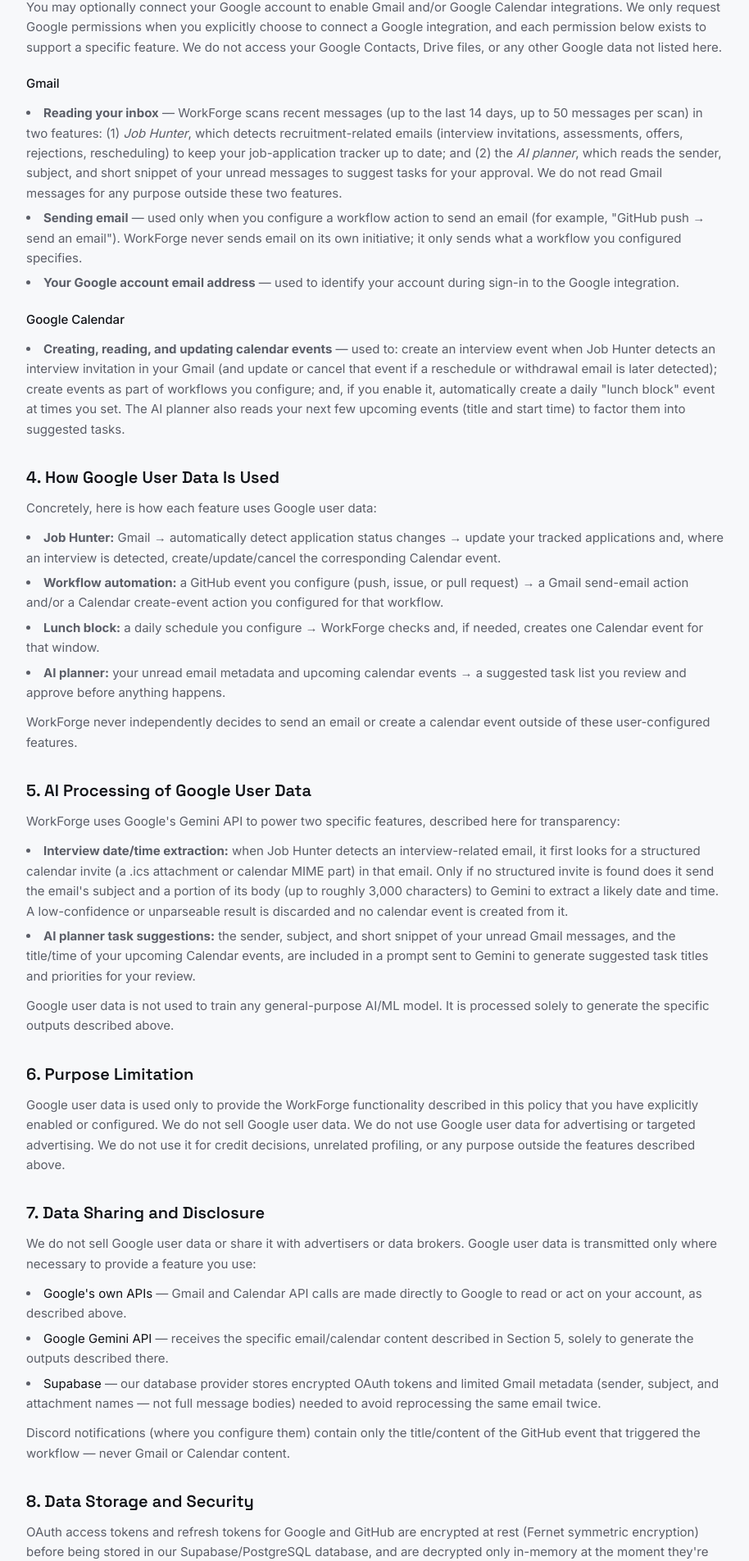
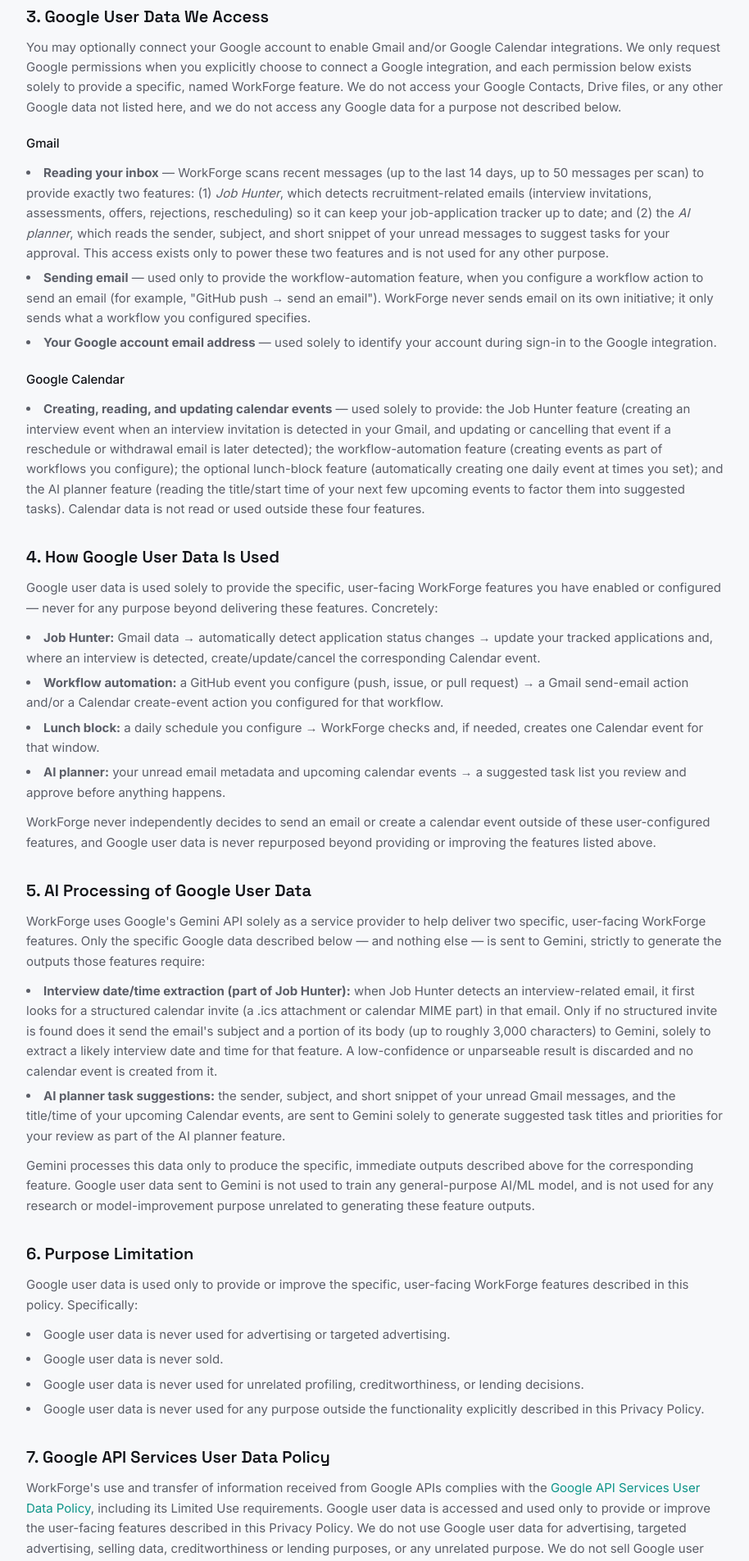
Before and after one commit to KeshavKandoi/AI-AUTOMATION, a React (Vite) app in the folder ai-coo-frontend/: page /privacy in a window 1280 px wide. Shown: the part 700-2604 px from the top of the page at 82% size, without its empty margins (182-1096 px from the left). Built offline with nearby package versions, Linux system fonts and the light colour scheme; no server answers.

Commit message:
refactor: clarify Google user data usage and purpose limitations in Privacy Policy

```diff
--- a/ai-coo-frontend/src/pages/legal/PrivacyPolicy.tsx
+++ b/ai-coo-frontend/src/pages/legal/PrivacyPolicy.tsx
@@ -13,7 +13,9 @@ export default function PrivacyPolicy() {
           WorkForge ("we", "our", "the service") is a workflow automation platform. This Privacy Policy
           explains what information we collect, including Google user data accessed through Gmail and
           Google Calendar integrations, how it is used, how it is stored and protected, who it is shared
-          with, and the choices you have about it.
+          with, and the choices you have about it. As explained throughout this policy, Google user data
+          is accessed and used solely to provide or improve the specific, user-facing WorkForge features
+          described below — never for any unrelated purpose.
         </p>
       </LegalSection>
 
@@ -32,104 +34,137 @@ export default function PrivacyPolicy() {
         <p>
           You may optionally connect your Google account to enable Gmail and/or Google Calendar
           integrations. We only request Google permissions when you explicitly choose to connect a Google
-          integration, and each permission below exists to support a specific feature. We do not access
-          your Google Contacts, Drive files, or any other Google data not listed here.
+          integration, and each permission below exists solely to provide a specific, named WorkForge
+          feature. We do not access your Google Contacts, Drive files, or any other Google data not listed
+          here, and we do not access any Google data for a purpose not described below.
         </p>
         <p className="text-[var(--color-text-primary)] font-medium mt-2">Gmail</p>
         <ul className="list-disc list-inside flex flex-col gap-1.5">
           <li>
             <strong>Reading your inbox</strong> — WorkForge scans recent messages (up to the last 14 days,
-            up to 50 messages per scan) in two features: (1) <em>Job Hunter</em>, which detects
-            recruitment-related emails (interview invitations, assessments, offers, rejections, rescheduling)
-            to keep your job-application tracker up to date; and (2) the <em>AI planner</em>, which reads the
-            sender, subject, and short snippet of your unread messages to suggest tasks for your approval.
-            We do not read Gmail messages for any purpose outside these two features.
+            up to 50 messages per scan) to provide exactly two features: (1) <em>Job Hunter</em>, which
+            detects recruitment-related emails (interview invitations, assessments, offers, rejections,
+            rescheduling) so it can keep your job-application tracker up to date; and (2) the <em>AI
+            planner</em>, which reads the sender, subject, and short snippet of your unread messages to
+            suggest tasks for your approval. This access exists only to power these two features and is
+            not used for any other purpose.
           </li>
           <li>
-            <strong>Sending email</strong> — used only when you configure a workflow action to send an
-            email (for example, "GitHub push → send an email"). WorkForge never sends email on its own
-            initiative; it only sends what a workflow you configured specifies.
+            <strong>Sending email</strong> — used only to provide the workflow-automation feature, when you
+            configure a workflow action to send an email (for example, "GitHub push → send an email").
+            WorkForge never sends email on its own initiative; it only sends what a workflow you configured
+            specifies.
           </li>
           <li>
-            <strong>Your Google account email address</strong> — used to identify your account during
-            sign-in to the Google integration.
+            <strong>Your Google account email address</strong> — used solely to identify your account
+            during sign-in to the Google integration.
           </li>
         </ul>
         <p className="text-[var(--color-text-primary)] font-medium mt-2">Google Calendar</p>
         <ul className="list-disc list-inside flex flex-col gap-1.5">
           <li>
-            <strong>Creating, reading, and updating calendar events</strong> — used to: create an interview
-            event when Job Hunter detects an interview invitation in your Gmail (and update or cancel that
-            event if a reschedule or withdrawal email is later detected); create events as part of workflows
-            you configure; and, if you enable it, automatically create a daily "lunch block" event at times
-            you set. The AI planner also reads your next few upcoming events (title and start time) to
-            factor them into suggested tasks.
+            <strong>Creating, reading, and updating calendar events</strong> — used solely to provide: the
+            Job Hunter feature (creating an interview event when an interview invitation is detected in
+            your Gmail, and updating or cancelling that event if a reschedule or withdrawal email is later
+            detected); the workflow-automation feature (creating events as part of workflows you configure);
+            the optional lunch-block feature (automatically creating one daily event at times you set); and
+            the AI planner feature (reading the title/start time of your next few upcoming events to factor
+            them into suggested tasks). Calendar data is not read or used outside these four features.
           </li>
         </ul>
       </LegalSection>
 
       <LegalSection number="4" title="How Google User Data Is Used">
-        <p>Concretely, here is how each feature uses Google user data:</p>
+        <p>
+          Google user data is used solely to provide the specific, user-facing WorkForge features you have
+          enabled or configured — never for any purpose beyond delivering these features. Concretely:
+        </p>
         <ul className="list-disc list-inside flex flex-col gap-1.5">
-          <li><strong>Job Hunter:</strong> Gmail → automatically detect application status changes → update your tracked applications and, where an interview is detected, create/update/cancel the corresponding Calendar event.</li>
+          <li><strong>Job Hunter:</strong> Gmail data → automatically detect application status changes → update your tracked applications and, where an interview is detected, create/update/cancel the corresponding Calendar event.</li>
           <li><strong>Workflow automation:</strong> a GitHub event you configure (push, issue, or pull request) → a Gmail send-email action and/or a Calendar create-event action you configured for that workflow.</li>
           <li><strong>Lunch block:</strong> a daily schedule you configure → WorkForge checks and, if needed, creates one Calendar event for that window.</li>
           <li><strong>AI planner:</strong> your unread email metadata and upcoming calendar events → a suggested task list you review and approve before anything happens.</li>
         </ul>
         <p>
           WorkForge never independently decides to send an email or create a calendar event outside of
-          these user-configured features.
+          these user-configured features, and Google user data is never repurposed beyond providing or
+          improving the features listed above.
         </p>
       </LegalSection>
 
       <LegalSection number="5" title="AI Processing of Google User Data">
         <p>
-          WorkForge uses Google's Gemini API to power two specific features, described here for
-          transparency:
+          WorkForge uses Google's Gemini API solely as a service provider to help deliver two specific,
+          user-facing WorkForge features. Only the specific Google data described below — and nothing else
+          — is sent to Gemini, strictly to generate the outputs those features require:
         </p>
         <ul className="list-disc list-inside flex flex-col gap-1.5">
           <li>
-            <strong>Interview date/time extraction:</strong> when Job Hunter detects an interview-related
-            email, it first looks for a structured calendar invite (a .ics attachment or calendar MIME
-            part) in that email. Only if no structured invite is found does it send the email's subject and
-            a portion of its body (up to roughly 3,000 characters) to Gemini to extract a likely date and
-            time. A low-confidence or unparseable result is discarded and no calendar event is created from it.
+            <strong>Interview date/time extraction (part of Job Hunter):</strong> when Job Hunter detects an
+            interview-related email, it first looks for a structured calendar invite (a .ics attachment or
+            calendar MIME part) in that email. Only if no structured invite is found does it send the
+            email's subject and a portion of its body (up to roughly 3,000 characters) to Gemini, solely to
+            extract a likely interview date and time for that feature. A low-confidence or unparseable
+            result is discarded and no calendar event is created from it.
           </li>
           <li>
             <strong>AI planner task suggestions:</strong> the sender, subject, and short snippet of your
-            unread Gmail messages, and the title/time of your upcoming Calendar events, are included in a
-            prompt sent to Gemini to generate suggested task titles and priorities for your review.
+            unread Gmail messages, and the title/time of your upcoming Calendar events, are sent to Gemini
+            solely to generate suggested task titles and priorities for your review as part of the AI
+            planner feature.
           </li>
         </ul>
         <p>
-          Google user data is not used to train any general-purpose AI/ML model. It is processed solely to
-          generate the specific outputs described above.
+          Gemini processes this data only to produce the specific, immediate outputs described above for
+          the corresponding feature. Google user data sent to Gemini is not used to train any
+          general-purpose AI/ML model, and is not used for any research or model-improvement purpose
+          unrelated to generating these feature outputs.
         </p>
       </LegalSection>
 
       <LegalSection number="6" title="Purpose Limitation">
+        <p>Google user data is used only to provide or improve the specific, user-facing WorkForge features described in this policy. Specifically:</p>
+        <ul className="list-disc list-inside flex flex-col gap-1.5">
+          <li>Google user data is never used for advertising or targeted advertising.</li>
+          <li>Google user data is never sold.</li>
+          <li>Google user data is never used for unrelated profiling, creditworthiness, or lending decisions.</li>
+          <li>Google user data is never used for any purpose outside the functionality explicitly described in this Privacy Policy.</li>
+        </ul>
+      </LegalSection>
+
+      <LegalSection number="7" title="Google API Services User Data Policy">
         <p>
-          Google user data is used only to provide the WorkForge functionality described in this policy
-          that you have explicitly enabled or configured. We do not sell Google user data. We do not use
-          Google user data for advertising or targeted advertising. We do not use it for credit
-          decisions, unrelated profiling, or any purpose outside the features described above.
+          WorkForge's use and transfer of information received from Google APIs complies with the <a href="https://developers.google.com/terms/api-services-user-data-policy" target="_blank" rel="noopener noreferrer" className="text-[var(--color-signal)] hover:brightness-110">Google API Services User Data Policy</a>, including its Limited Use requirements. Google user data is accessed and used only to
+          provide or improve the user-facing features described in this Privacy Policy. We do not use
+          Google user data for advertising, targeted advertising, selling data, creditworthiness or lending
+          purposes, or any unrelated purpose. We do not sell Google user data. We do not transfer Google
+          user data to third parties except where necessary to provide or improve a user-facing WorkForge
+          feature, as described in this Privacy Policy. Any service provider processing Google user data on
+          WorkForge's behalf is permitted to process that data only for the purposes necessary to provide or
+          improve the relevant WorkForge feature and is subject to appropriate contractual and security
+          obligations.
         </p>
       </LegalSection>
 
-      <LegalSection number="7" title="Data Sharing and Disclosure">
-        <p>We do not sell Google user data or share it with advertisers or data brokers. Google user data is transmitted only where necessary to provide a feature you use:</p>
+      <LegalSection number="8" title="Data Sharing and Disclosure">
+        <p>
+          We do not sell Google user data or share it with advertisers, data brokers, or unrelated third
+          parties. Google user data is transmitted only as necessary to provide or improve the specific
+          WorkForge feature you use, and only to the following:
+        </p>
         <ul className="list-disc list-inside flex flex-col gap-1.5">
-          <li><span className="text-[var(--color-text-primary)]">Google's own APIs</span> — Gmail and Calendar API calls are made directly to Google to read or act on your account, as described above.</li>
-          <li><span className="text-[var(--color-text-primary)]">Google Gemini API</span> — receives the specific email/calendar content described in Section 5, solely to generate the outputs described there.</li>
-          <li><span className="text-[var(--color-text-primary)]">Supabase</span> — our database provider stores encrypted OAuth tokens and limited Gmail metadata (sender, subject, and attachment names — not full message bodies) needed to avoid reprocessing the same email twice.</li>
+          <li><span className="text-[var(--color-text-primary)]">Google's own APIs</span> — used to access or act on your Google account: Gmail and Calendar API calls are made directly to Google to read or act on your account, as described in Section 3.</li>
+          <li><span className="text-[var(--color-text-primary)]">Google Gemini API</span> — receives only the specific Google data described in Section 5, solely to generate the outputs required for the AI-powered features described there.</li>
+          <li><span className="text-[var(--color-text-primary)]">Supabase</span> — our database provider, which stores encrypted OAuth tokens and limited Gmail metadata (sender, subject, and attachment names — not full message bodies) needed to avoid reprocessing the same email twice, solely to support the features described above.</li>
         </ul>
         <p>
-          Discord notifications (where you configure them) contain only the title/content of the GitHub
-          event that triggered the workflow — never Gmail or Calendar content.
+          Each of these is used only as necessary to provide or improve the corresponding WorkForge
+          functionality. Discord notifications (where you configure them) contain only the title/content of
+          the GitHub event that triggered the workflow — never Gmail or Calendar content.
         </p>
       </LegalSection>
 
-      <LegalSection number="8" title="Data Storage and Security">
+      <LegalSection number="9" title="Data Storage and Security">
         <p>
           OAuth access tokens and refresh tokens for Google and GitHub are encrypted at rest (Fernet
           symmetric encryption) before being stored in our Supabase/PostgreSQL database, and are decrypted
@@ -143,7 +178,7 @@ export default function PrivacyPolicy() {
         </p>
       </LegalSection>
 
-      <LegalSection number="9" title="Data Retention">
+      <LegalSection number="10" title="Data Retention">
         <p>
           Google user data and OAuth tokens are retained only while the corresponding integration remains
           connected. Job Hunter records (application status, detected Gmail event metadata, matched
@@ -151,7 +186,7 @@ export default function PrivacyPolicy() {
         </p>
       </LegalSection>
 
-      <LegalSection number="10" title="Data Deletion and Revocation">
+      <LegalSection number="11" title="Data Deletion and Revocation">
         <p>You can remove Google access and data at any time:</p>
         <ul className="list-disc list-inside flex flex-col gap-1.5">
           <li><strong>Disconnect an integration:</strong> from your Integrations settings, disconnecting Gmail or Calendar immediately and permanently deletes the corresponding stored OAuth token from our database.</li>
@@ -160,7 +195,7 @@ export default function PrivacyPolicy() {
         </ul>
       </LegalSection>
 
-      <LegalSection number="11" title="User Control and Consent">
+      <LegalSection number="12" title="User Control and Consent">
         <p>
           You choose which integrations to connect and which workflows to create. Google authorization
           happens through Google's own OAuth consent screen, which shows you exactly what access is being
@@ -168,14 +203,14 @@ export default function PrivacyPolicy() {
         </p>
       </LegalSection>
 
-      <LegalSection number="12" title="Children's Privacy">
+      <LegalSection number="13" title="Children's Privacy">
         <p>
           WorkForge is not directed to, and is not intended for use by, children. We do not knowingly
           collect personal information from children.
         </p>
       </LegalSection>
 
-      <LegalSection number="13" title="Changes to This Privacy Policy">
+      <LegalSection number="14" title="Changes to This Privacy Policy">
         <p>
           We may update this Privacy Policy as our data practices change. Material changes will be
           reflected by an updated "Last updated" date above; if we make a change we consider significant,
@@ -183,7 +218,7 @@ export default function PrivacyPolicy() {
         </p>
       </LegalSection>
 
-      <LegalSection number="14" title="Contact">
+      <LegalSection number="15" title="Contact">
         <p>
           Questions about this Privacy Policy or how your Google user data is handled? Contact us at{' '}
           <a href={`mailto:${CONTACT_EMAIL}`} className="text-[var(--color-signal)] hover:brightness-110">
```
